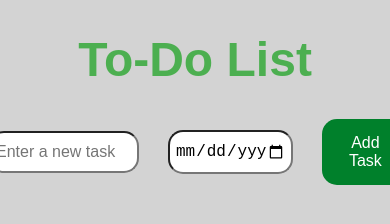
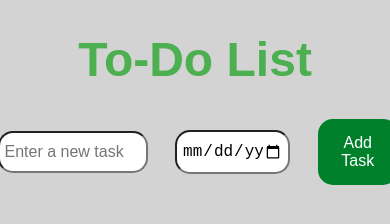
Before and after one commit to omkarprajapati0/ToDo-List, a plain HTML site: page index.html in a window 390 px wide. Drawn offline with Linux system fonts and the light colour scheme.

Commit message:
Adjust grid column widths in index.html

```diff
--- a/index.html
+++ b/index.html
@@ -70,7 +70,7 @@
         }
         .grid-container{
        display: grid;
-       grid-template-columns: 150px 125px 87px;
+       grid-template-columns: 150px 115px 80px;
        gap:8%;
        align-items: center;
        text-align: center;
```
